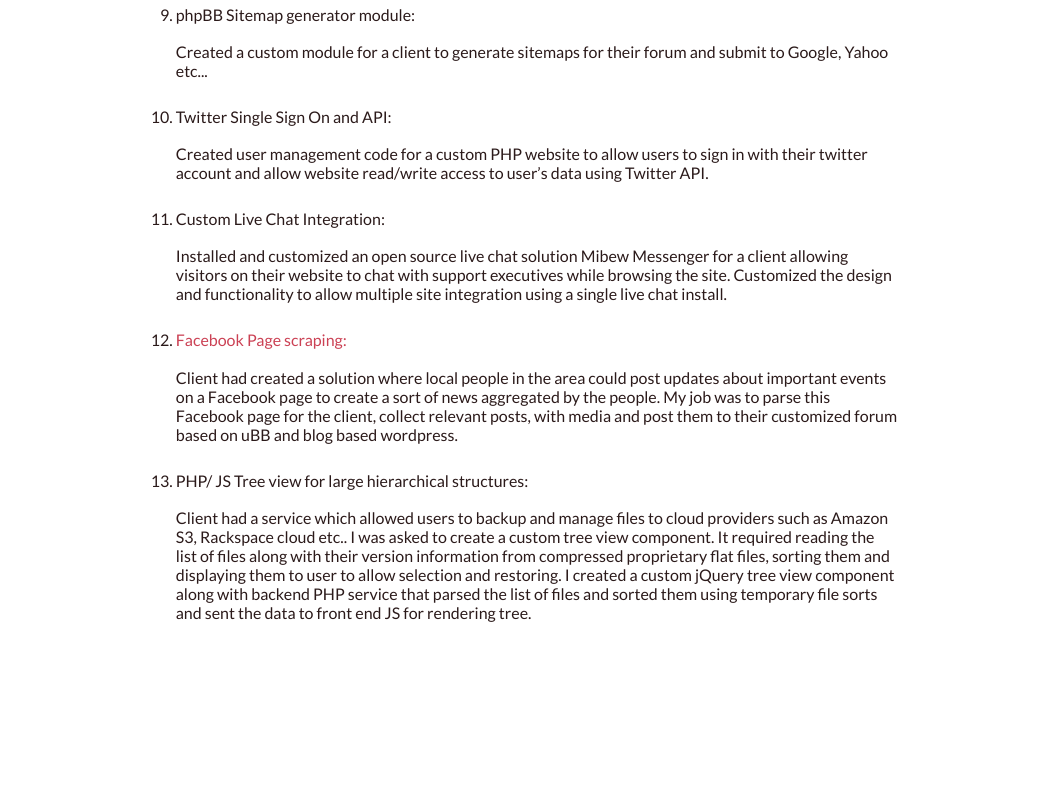
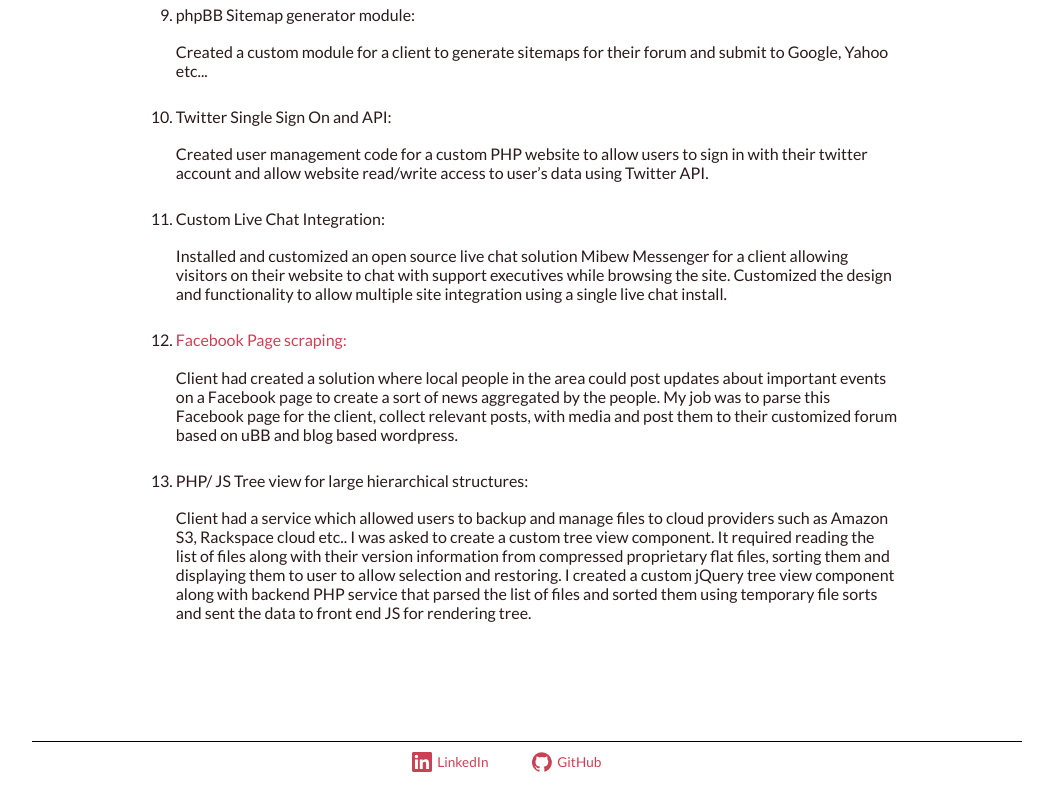
Before and after one commit to manishbhatias/manishbhatias.github.io, a plain HTML site: page portfolio/index.html in a window 1280 px wide. Shown: the part 3600-4388 px from the top of the page, without its empty margins (113-1166 px from the left). Drawn offline with nearby package versions, Linux system fonts and the light colour scheme.

Commit message:
Add LinkedIn and GitHub links to footer

```diff
--- a/portfolio/index.html
+++ b/portfolio/index.html
@@ -345,6 +345,13 @@ data to front end JS for rendering tree.
 
         </div>
 
+        <footer id="site-footer" class="centered">
+            <ul>
+                <li><a href="https://www.linkedin.com/in/manishbhatias/" rel="me noopener" target="_blank" aria-label="LinkedIn" style="display:inline-flex;align-items:center;gap:.4em;text-decoration:none"><svg width="20" height="20" viewBox="0 0 24 24" fill="currentColor" aria-hidden="true"><path d="M20.45 20.45h-3.56v-5.57c0-1.33-.02-3.04-1.85-3.04-1.85 0-2.14 1.45-2.14 2.94v5.67H9.35V9h3.41v1.56h.05c.48-.9 1.64-1.85 3.37-1.85 3.6 0 4.27 2.37 4.27 5.46v6.28zM5.34 7.43a2.06 2.06 0 1 1 0-4.13 2.06 2.06 0 0 1 0 4.13zM7.12 20.45H3.56V9h3.56v11.45zM22.22 0H1.77C.79 0 0 .77 0 1.73v20.54C0 23.23.79 24 1.77 24h20.45c.98 0 1.78-.77 1.78-1.73V1.73C24 .77 23.2 0 22.22 0z"/></svg>LinkedIn</a></li>
+                <li><a href="https://github.com/manishbhatias" rel="me noopener" target="_blank" aria-label="GitHub" style="display:inline-flex;align-items:center;gap:.4em;text-decoration:none"><svg width="20" height="20" viewBox="0 0 24 24" fill="currentColor" aria-hidden="true"><path d="M12 .3a12 12 0 0 0-3.8 23.4c.6.1.8-.3.8-.6v-2c-3.3.7-4-1.6-4-1.6-.6-1.4-1.4-1.8-1.4-1.8-1-.7.1-.7.1-.7 1.2.1 1.8 1.2 1.8 1.2 1 1.8 2.8 1.3 3.5 1 0-.8.4-1.3.7-1.6-2.7-.3-5.5-1.3-5.5-5.9 0-1.3.5-2.4 1.2-3.2 0-.4-.5-1.6.2-3.2 0 0 1-.3 3.3 1.2a11.5 11.5 0 0 1 6 0c2.3-1.5 3.3-1.2 3.3-1.2.6 1.6.2 2.8.1 3.2.8.8 1.2 1.9 1.2 3.2 0 4.6-2.8 5.6-5.5 5.9.4.4.8 1.1.8 2.2v3.3c0 .3.2.7.8.6A12 12 0 0 0 12 .3"/></svg>GitHub</a></li>
+            </ul>
+        </footer>
+
         <script src="http://ajax.googleapis.com/ajax/libs/jquery/1.10.2/jquery.min.js"></script>
 
 </html>
```
Also changed, not shown: index.html (+2 -0 lines), resume/index.html (+7 -0 lines).
